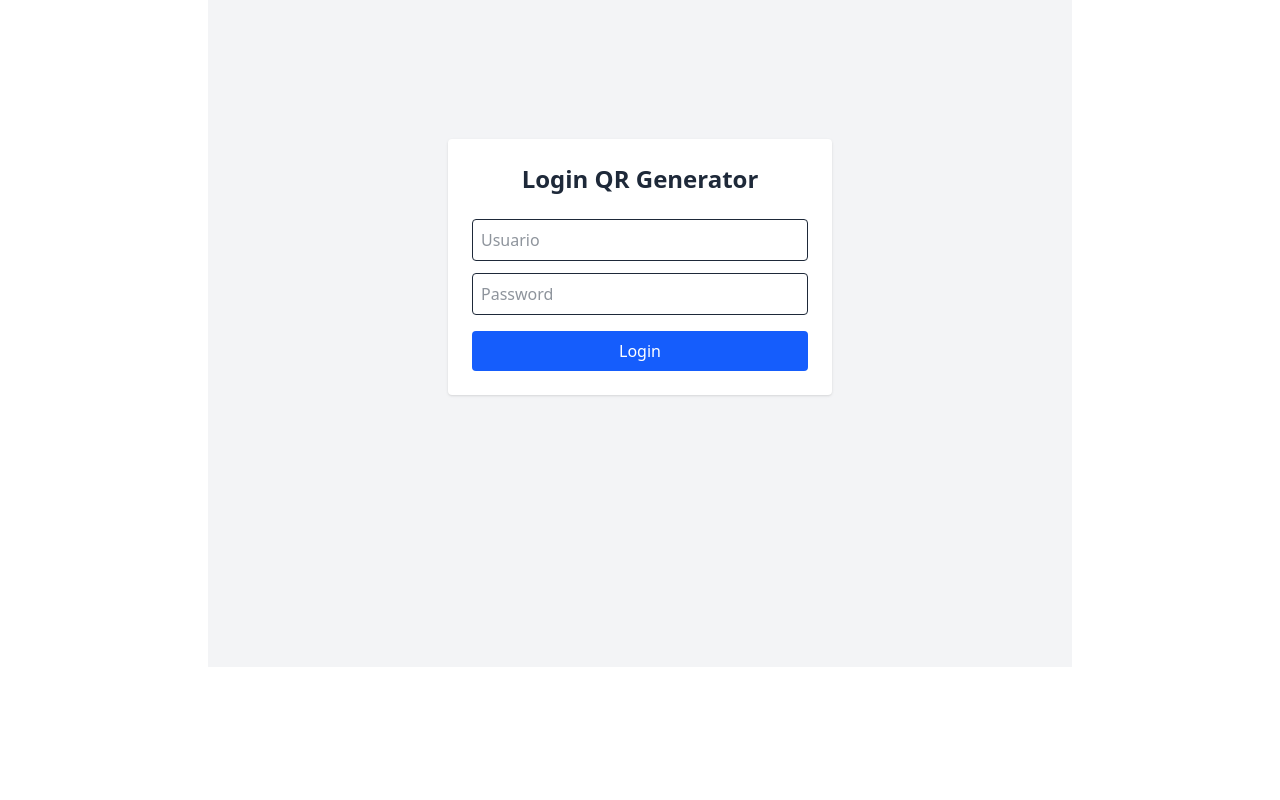
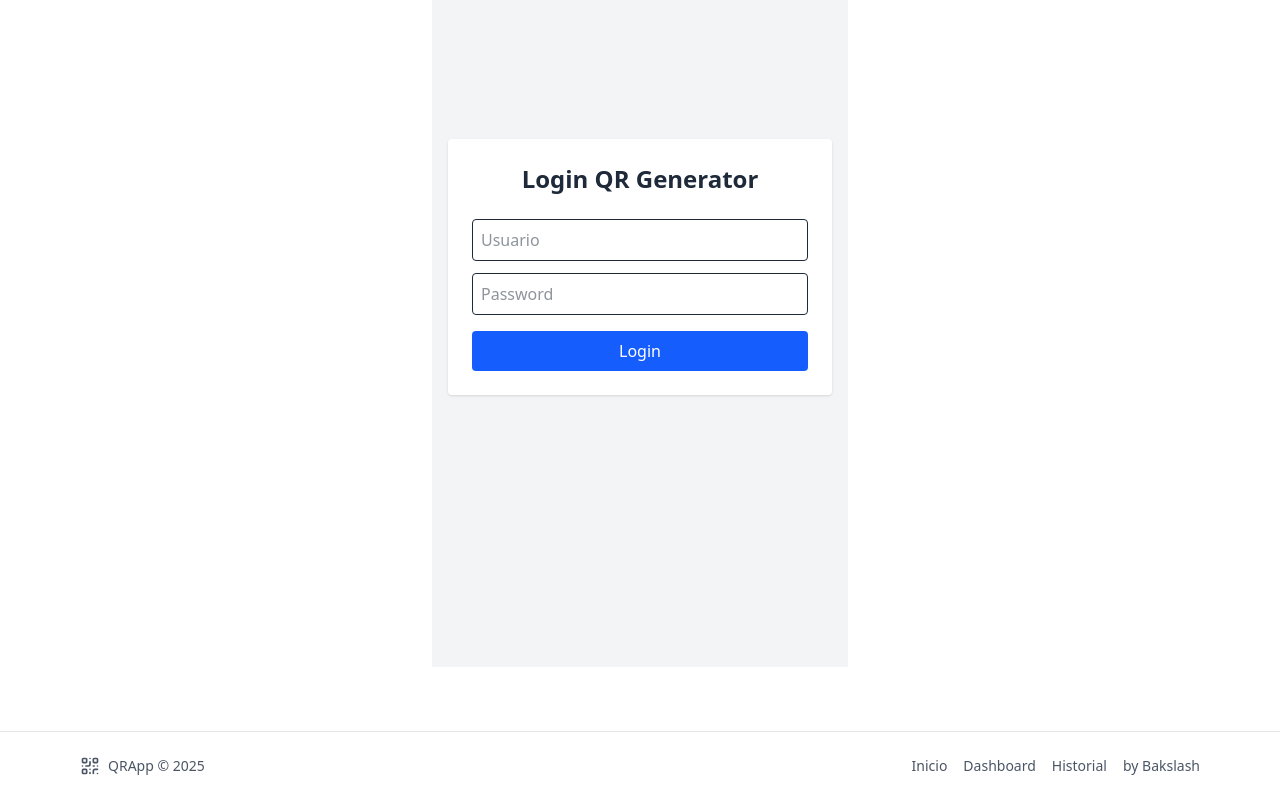
Before and after one commit to ehernandezvilla/qr-me-xyz, a Next.js app: page /login in a window 1280 px wide. Shown: the part 221-1021 px from the top of the page. Before the commit the page ends 912 px from the top, so only its background shows below. Built offline with nearby package versions, Linux system fonts and the light colour scheme; no server answers.

Commit message:
adding layout

```diff
--- /dev/null
+++ b/app/components/FooterComponent.tsx
@@ -0,0 +1,48 @@
+'use client';
+
+import Link from 'next/link';
+import { QrCode } from 'lucide-react';
+
+export default function FooterComponent() {
+  return (
+    <footer className="bg-white dark:bg-gray-900 border-t border-gray-200 dark:border-gray-700 mt-10">
+      <div className="max-w-6xl mx-auto px-4 py-6 flex flex-col md:flex-row justify-between items-center text-sm text-gray-600 dark:text-gray-400">
+        {/* Left: Logo / Nombre */}
+        <div className="flex items-center space-x-2 mb-4 md:mb-0">
+          <QrCode size={20} />
+          <span>QRApp © {new Date().getFullYear()}</span>
+        </div>
+
+        {/* Right: Links */}
+        <div className="flex space-x-4">
+          <Link
+            href="/"
+            className="hover:text-blue-500 transition-colors"
+          >
+            Inicio
+          </Link>
+          <Link
+            href="/dashboard"
+            className="hover:text-blue-500 transition-colors"
+          >
+            Dashboard
+          </Link>
+          <Link
+            href="/dashboard/history"
+            className="hover:text-blue-500 transition-colors"
+          >
+            Historial
+          </Link>
+          <a
+            href="https://bakslash.com"
+            target="_blank"
+            rel="noopener noreferrer"
+            className="hover:text-blue-500 transition-colors"
+          >
+            by Bakslash
+          </a>
+        </div>
+      </div>
+    </footer>
+  );
+}
--- a/app/layout.tsx
+++ b/app/layout.tsx
@@ -1,6 +1,7 @@
 import './globals.css';
 import type { Metadata } from 'next';
 import NavbarComponent from './components/NavbarComponent';
+import FooterComponent from './components/FooterComponent';
 
 export const metadata: Metadata = {
   title: 'QR Generator App - YOURLS/BAKSLASH',
@@ -10,11 +11,16 @@ export const metadata: Metadata = {
 export default function RootLayout({ children }: { children: React.ReactNode }) {
   return (
     <html lang="es">
-      <body className="min-h-screen bg-white text-gray-800 antialiased">
+      <body className="min-h-screen bg-white text-gray-800 antialiased flex flex-col">
         <NavbarComponent />
-        <main className="max-w-4xl mx-auto py-6 px-4">
+
+        {/* Main content */}
+        <main className="flex-grow max-w-4xl mx-auto py-6 px-4">
           {children}
         </main>
+
+        {/* Footer */}
+        <FooterComponent />
       </body>
     </html>
   );
```
